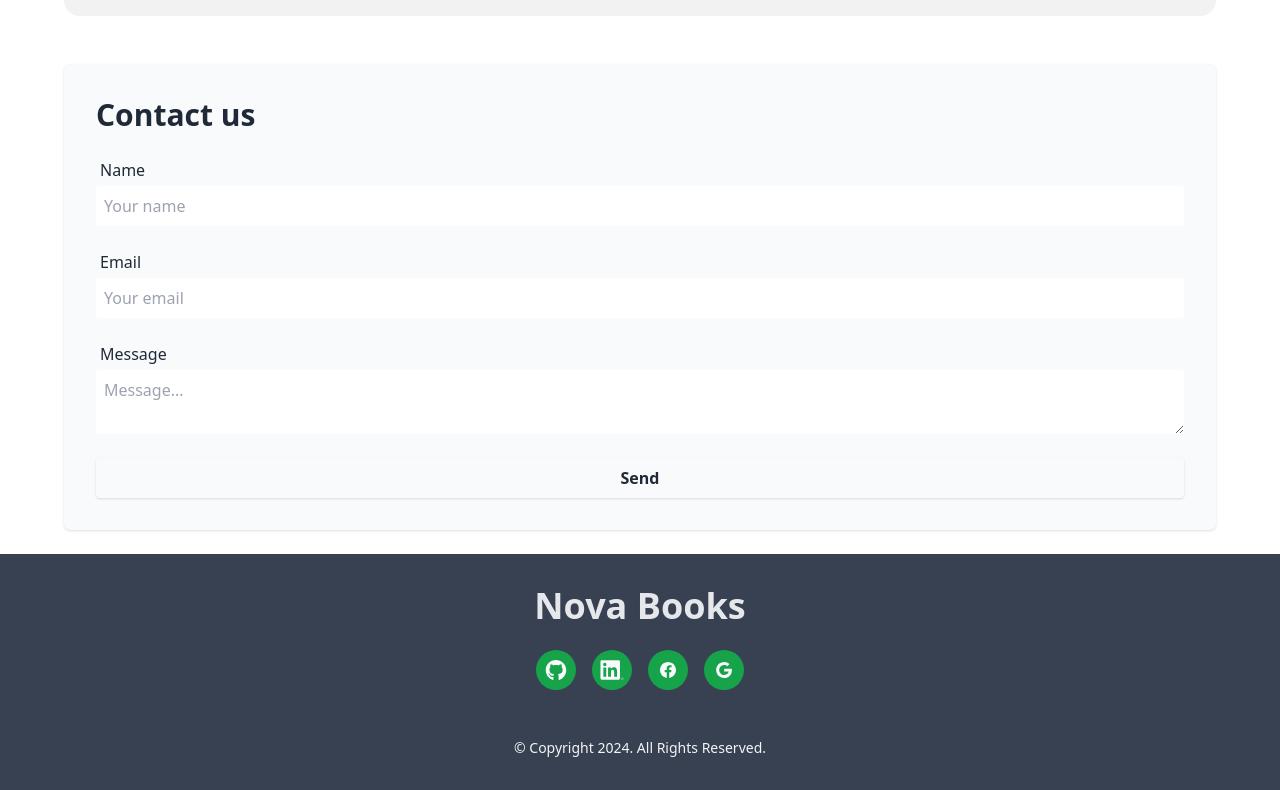
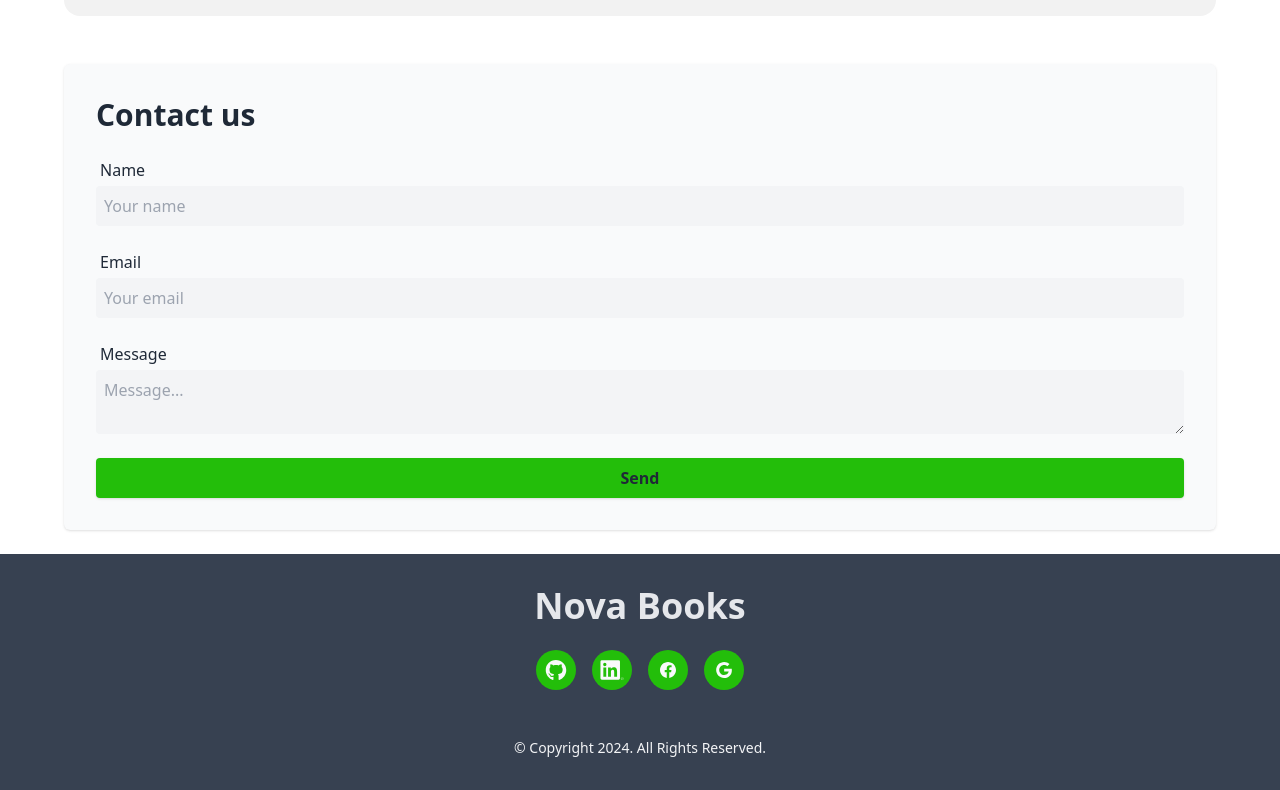
Before and after one commit to HunterMahmud/B9-A8-Mahmud, a React (Vite) app: page /aboutus in a window 1280 px wide. Shown: the part 1278-2068 px from the top of the page. Built offline with nearby package versions, Linux system fonts and the light colour scheme.

Commit message:
about page color and submit function updated need value to submit

```diff
--- a/src/components/Books.jsx
+++ b/src/components/Books.jsx
@@ -5,7 +5,7 @@ const Books = ({booksData, path}) => {
 
     return (
         <div className='my-24'>
-            <h2 className={`${path=='kidszone'?"text-pink-500":"text-[#131313]"} text-[40px] text-center font-bold`}>{path=="kidszone"?'Kids Books':"Books"}</h2>
+            <h2 className={`${path=='kidszone'?"text-pink-300":"text-[#131313]"} text-[40px] text-center font-bold`}>{path=="kidszone"?'Kids Books':"Books"}</h2>
             <div className='grid grid-cols-1 md:grid-cols-2 lg:grid-cols-3 gap-6 max-w-6xl mx-auto mt-10'>
             {
                 booksData.map(book=> <BooksCard key={book.bookId} path={path} book={book} />)
--- a/src/components/BooksCard.jsx
+++ b/src/components/BooksCard.jsx
@@ -6,14 +6,14 @@ const  BooksCard = ({ book, path }) => {
 
   const { bookId, bookName, author, image, rating, tags,category } = book;
   return (
-    <Link to={`/${path}/${bookId}`} className={`card ${book?.ageRange?"bg-pink-400":"bg-base-100"} border w-[90%] sm:max-w-[400px] mx-auto border-gray-300`}>
+    <Link to={`/${path}/${bookId}`} className={`card ${book?.ageRange?"bg-pink-200":"bg-base-100"} border w-[90%] sm:max-w-[400px] mx-auto border-gray-300`}>
       <figure className="px-10 pt-10">
         <img src={image} alt="Shoes" className="rounded-xl max-h-[350px] w-[370px]" />
       </figure>
       <div className="card-body items-start">
         <div className="flex gap-3">
             {
-                tags.map((tag,i)=> <p className={`${book?.ageRange?"text-pink-700 bg-pink-200":"text-[#23BE0A] bg-[#23BE0A0D]"} font-medium  py-2 px-3 rounded-[30px]`} key={i}>{tag}</p>)
+                tags.map((tag,i)=> <p className={`${book?.ageRange?"text-pink-700 bg-pink-400":"text-[#23BE0A] bg-[#23BE0A0D]"} font-medium  py-2 px-3 rounded-[30px]`} key={i}>{tag}</p>)
             }
         </div>
         <h2 className="card-title text-2xl font-bold text-[#131313]">{bookName}</h2>
--- a/src/components/Listed.jsx
+++ b/src/components/Listed.jsx
@@ -24,7 +24,7 @@ const Listed = ({ book,path }) => {
         <div className="lg:col-span-3  lg:w-[230px] lg:h-[260px]">
           <img
             src={image}
-            className={`w-full h-full rounded-2xl p-10 py-[50px] ${book?.ageRange?'bg-pink-500':'bg-[#1313130D]'}`}
+            className={`w-full h-full rounded-2xl p-10 py-[50px] ${book?.ageRange?'bg-pink-300':'bg-[#1313130D]'}`}
           />
         </div>
 
--- a/src/pages/AboutUs.jsx
+++ b/src/pages/AboutUs.jsx
@@ -16,10 +16,16 @@ const AboutUs = () => {
   };
   const handleSubmit = (e) => {
     e.preventDefault();
-    const prevUser = JSON.parse(localStorage.getItem("user")) || [];
-    prevUser.push(contactDetails);
-    localStorage.setItem("user", JSON.stringify(prevUser));
-    toast.success("Your Information Saved to LocalStorage.")
+    if(contactDetails.name.length && contactDetails.email.length && contactDetails.message.length){
+
+      const prevUser = JSON.parse(localStorage.getItem("user")) || [];
+      prevUser.push(contactDetails);
+      localStorage.setItem("user", JSON.stringify(prevUser));
+      toast.success("Your Information Saved to LocalStorage.")
+    }
+    else{
+      toast.error('Add the field to send.')
+    }
   };
 
   return (
@@ -45,7 +51,7 @@ const AboutUs = () => {
               passionate individuals who possess a genuine ardor for books and
               the written word. As the landscape of book purchasing evolves with
               the advent of online shopping, we recognized the importance of
-              providing an effortless and accessible avenue forimport { toast } from 'react-hot-toast';
+              providing an effortless and accessible avenue for
  acquiring
               literature.
             </p>
@@ -190,7 +196,7 @@ const AboutUs = () => {
                   type="text"
                   placeholder="Your name"
                   required=""
-                  className="block w-full p-2 rounded focus:outline-none focus:ring focus:ring-opacity-25 focus:dark:ring-violet-600 dark:bg-gray-100"
+                  className="block w-full p-2 rounded focus:outline-none focus:ring focus:outline-[#23BE0A] bg-gray-100"
                 />
               </div>
               <div>
@@ -201,7 +207,7 @@ const AboutUs = () => {
                   type="email"
                   placeholder="Your email"
                   required=""
-                  className="block w-full p-2 rounded focus:outline-none focus:ring focus:ring-opacity-25 focus:dark:ring-violet-600 dark:bg-gray-100"
+                  className="block w-full p-2 rounded focus:outline-none focus:ring  focus:outline-[#23BE0A] bg-gray-100"
                 />
               </div>
               <div>
@@ -211,13 +217,13 @@ const AboutUs = () => {
                   id="message"
                   type="text"
                   placeholder="Message..."
-                  className="block w-full p-2 rounded autoexpand focus:outline-none focus:ring focus:ring-opacity-25 focus:dark:ring-violet-600 dark:bg-gray-100"
+                  className="block w-full p-2 rounded autoexpand focus:outline-none focus:ring focus:outline-[#23BE0A] bg-gray-100"
                 ></textarea>
               </div>
               <div>
                 <button
                   type="submit"
-                  className="w-full px-4 py-2 font-bold rounded shadow focus:outline-none focus:ring hover:ring focus:ring-opacity-50 dark:bg-violet-600 focus:dark:ring-violet-600 hover:dark:ring-violet-600 dark:text-gray-50"
+                  className="w-full px-4 py-2 font-bold rounded shadow focus:outline-none bg-[#23BE0A] dark:text-gray-50"
                 >
                   Send
                 </button>
@@ -237,7 +243,7 @@ const AboutUs = () => {
                 rel="noopener noreferrer"
                 href="https://github.com/huntermahmud/"
                 title="github"
-                className="flex items-center justify-center w-8 h-8 rounded-full sm:w-10 sm:h-10  bg-green-600 text-gray-50"
+                className="flex items-center justify-center w-8 h-8 rounded-full sm:w-10 sm:h-10  bg-[#23BE0A] text-gray-50"
               >
                 <svg
                   xmlns="http://www.w3.org/2000/svg"
@@ -253,7 +259,7 @@ const AboutUs = () => {
                 rel="noopener noreferrer"
                 href="https://www.linkedin.com/in/huntermahmud/"
                 title="Linkedin"
-                className="flex items-center justify-center w-8 h-8 rounded-full sm:w-10 sm:h-10  bg-green-600 text-gray-50"
+                className="flex items-center justify-center w-8 h-8 rounded-full sm:w-10 sm:h-10  bg-[#23BE0A] text-gray-50"
               >
                 <svg
                   xmlns="http://www.w3.org/2000/svg"
@@ -270,7 +276,7 @@ const AboutUs = () => {
                 rel="noopener noreferrer"
                 href="https://www.facebook.com/hasan.almahmud.101/"
                 title="Facebook"
-                className="flex items-center justify-center w-8 h-8 rounded-full sm:w-10 sm:h-10  bg-green-600 text-gray-50"
+                className="flex items-center justify-center w-8 h-8 rounded-full sm:w-10 sm:h-10  bg-[#23BE0A] text-gray-50"
               >
                 <svg
                   xmlns="http://www.w3.org/2000/svg"
@@ -285,7 +291,7 @@ const AboutUs = () => {
                 rel="noopener noreferrer"
                 href="mailto:mahmudthedatahunter@gmail.com"
                 title="Gmail"
-                className="flex items-center justify-center w-8 h-8 rounded-full sm:w-10 sm:h-10  bg-green-600 text-gray-50"
+                className="flex items-center justify-center w-8 h-8 rounded-full sm:w-10 sm:h-10  bg-[#23BE0A] text-gray-50"
               >
                 <svg
                   xmlns="http://www.w3.org/2000/svg"
```
